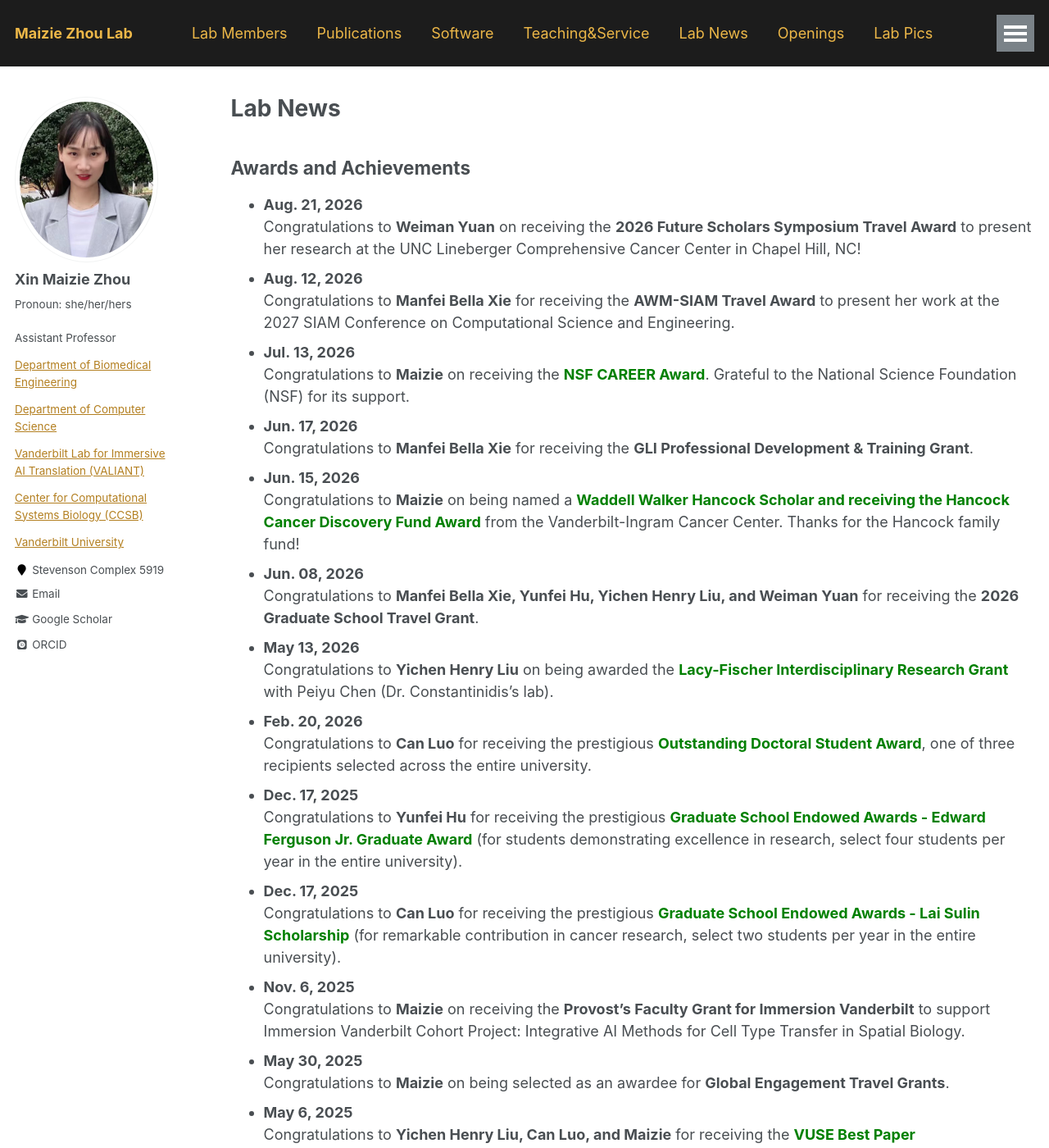
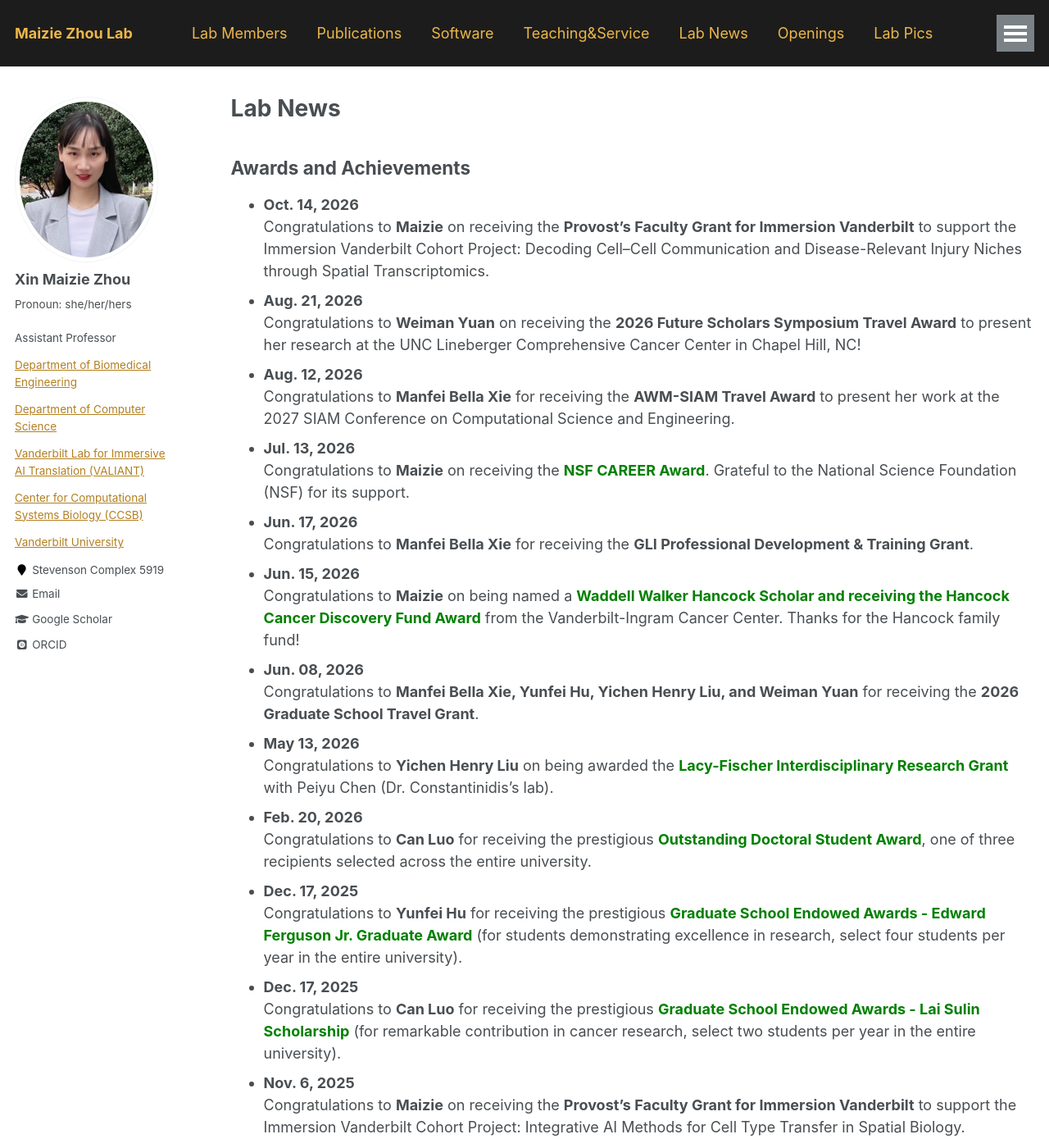
Before and after one commit to maiziezhoulab/Maiziezhoulab.github.io, a Jekyll site: the page built from _pages/LabNews.md, in a window 1280 px wide and 1400 px high. Shown: the whole window at 82% size. Built offline with Jekyll 4.4.1, drawn with Linux system fonts in a browser that asks for light colours; some web fonts are replaced.

Commit message:
Update LabNews.md

```diff
--- a/_pages/LabNews.md
+++ b/_pages/LabNews.md
@@ -6,6 +6,8 @@ author_profile: true
 ---
 
 ## Awards and Achievements
+- **Oct. 14, 2026**
+  Congratulations to **Maizie** on receiving the **Provost’s Faculty Grant for Immersion Vanderbilt** to support the Immersion Vanderbilt Cohort Project: Decoding Cell–Cell Communication and Disease-Relevant Injury Niches through Spatial Transcriptomics.
 - **Aug. 21, 2026**
   Congratulations to **Weiman Yuan** on receiving the **2026 Future Scholars Symposium Travel Award** to present her research at the UNC Lineberger Comprehensive Cancer Center in Chapel Hill, NC!
 - **Aug. 12, 2026**
@@ -27,7 +29,7 @@ author_profile: true
 - **Dec. 17, 2025**
   Congratulations to **Can Luo** for receiving the prestigious <span style="color:green;"><strong>Graduate School Endowed Awards - Lai Sulin Scholarship</strong></span> (for remarkable contribution in cancer research, select two students per year in the entire university).
 - **Nov. 6, 2025**
-  Congratulations to **Maizie** on receiving the **Provost’s Faculty Grant for Immersion Vanderbilt** to support Immersion Vanderbilt Cohort Project: Integrative AI Methods for Cell Type Transfer in Spatial Biology.
+  Congratulations to **Maizie** on receiving the **Provost’s Faculty Grant for Immersion Vanderbilt** to support the Immersion Vanderbilt Cohort Project: Integrative AI Methods for Cell Type Transfer in Spatial Biology.
 - **May 30, 2025**
   Congratulations to **Maizie** on being selected as an awardee for **Global Engagement Travel Grants**.
 - **May 6, 2025**
```
